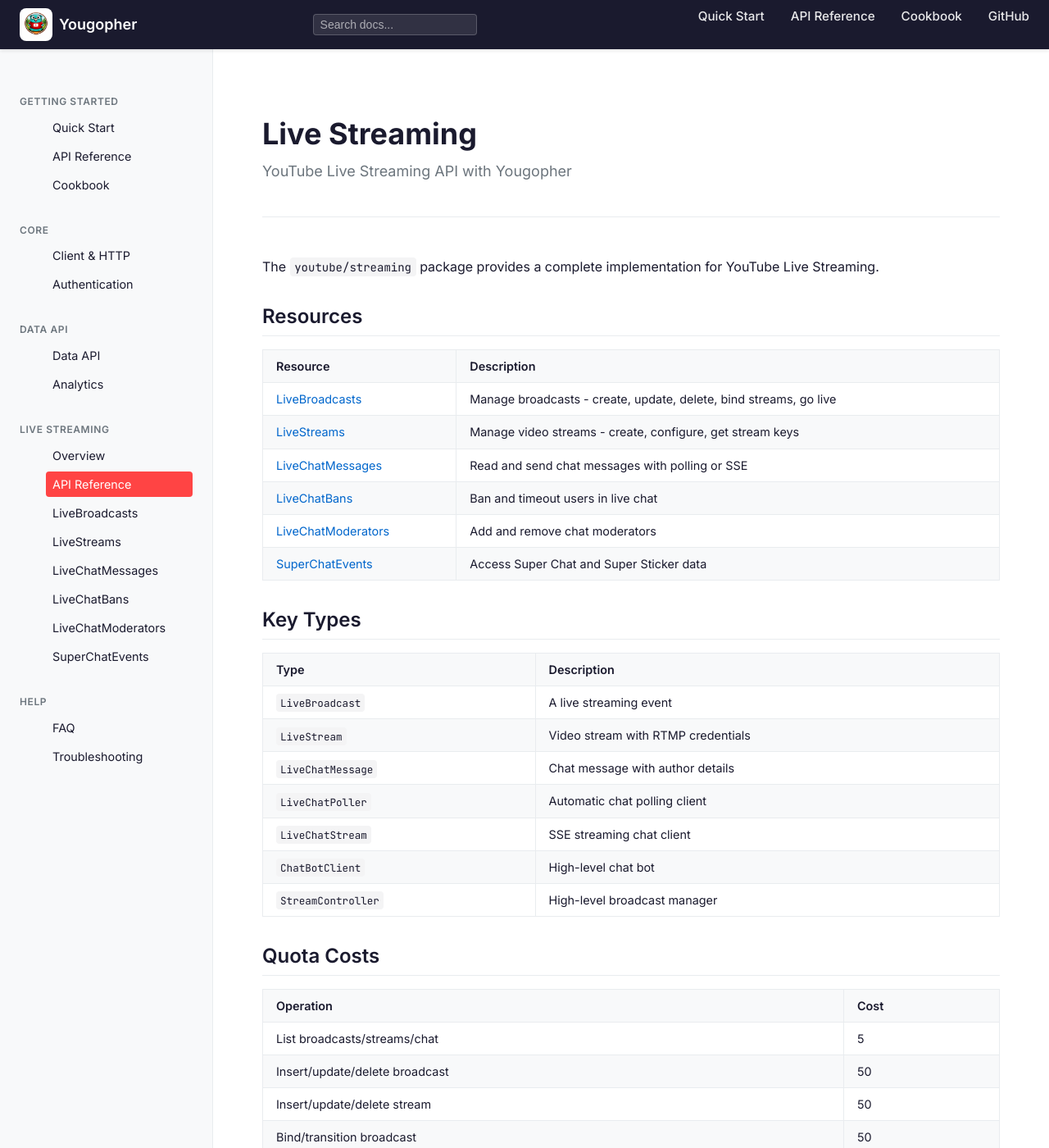
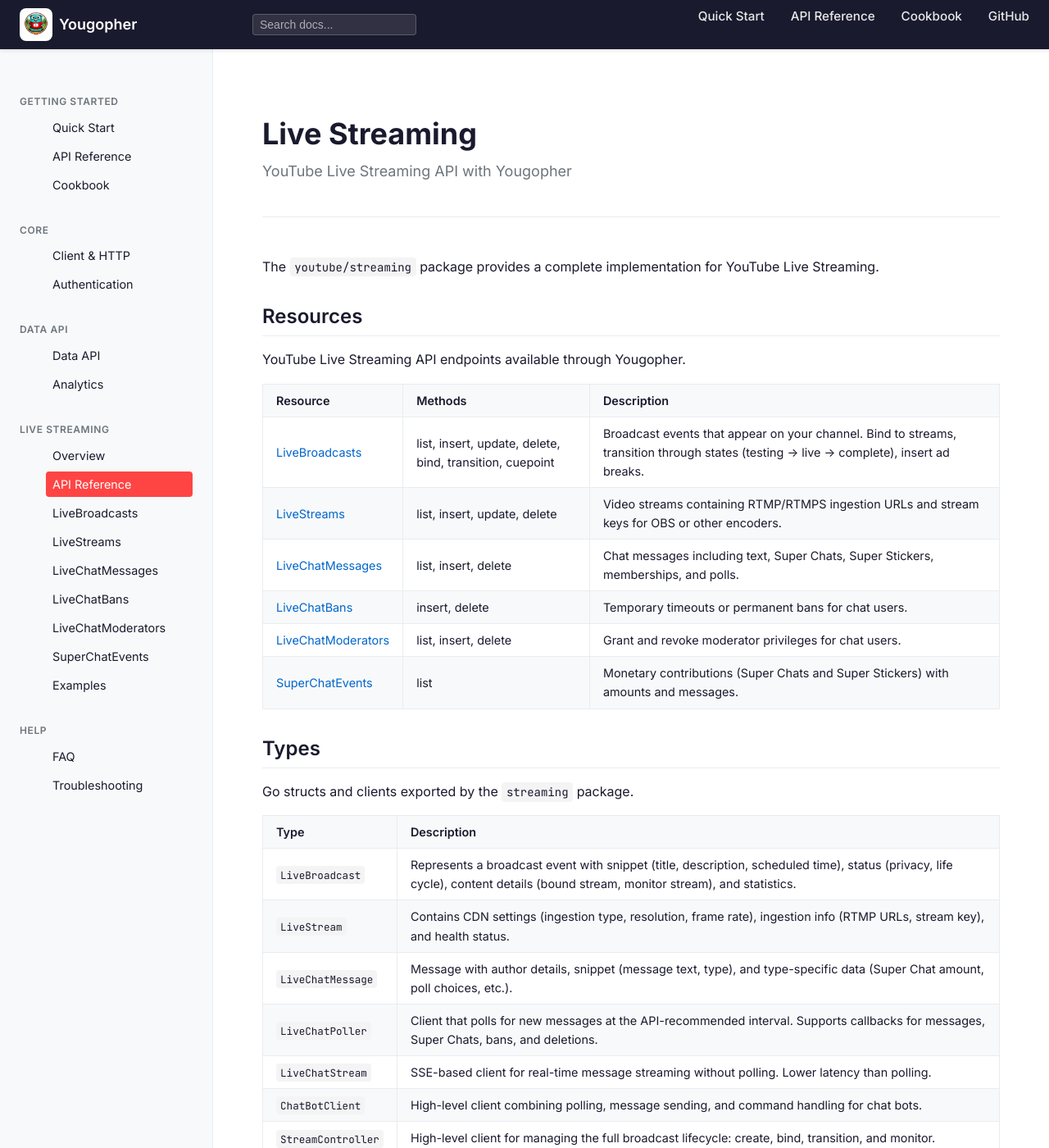
Before and after one commit to Its-donkey/yougopher, a Jekyll site: the page built from docs/live-streaming/index.md, in a window 1280 px wide and 1400 px high. Shown: the whole window at 82% size. Built offline with Jekyll 4.4.1, drawn with Linux system fonts in a browser that asks for light colours; some of the changed text lies outside the part shown.

Commit message:
docs: add live streaming examples and improve documentation
- Add examples folder with chatbot and modbot documentation
- Add expandable Examples section to sidebar navigation
- Improve setup/run instructions with clone and OAuth steps
- Update live-streaming index with detailed Resources and Types tables
- Remove non-programming best practices from cuepoint.md
- Restore programming-related best practices in insert.md
- Search field now hides at same breakpoint as sidebar (1024px)
- Search field aligned with sidebar edge
- Sidebar only highlights exact current page

```diff
--- a/docs/_layouts/default.html
+++ b/docs/_layouts/default.html
@@ -128,6 +128,13 @@
                 <li><a href="{{ '/live-streaming/SuperChatEvents/list' | relative_url }}">list</a></li>
               </ul>
             </li>
+            <li class="expandable">
+              <a href="{{ '/live-streaming/examples/' | relative_url }}" class="expandable-toggle">Examples</a>
+              <ul class="sub-nav">
+                <li><a href="{{ '/live-streaming/examples/chatbot' | relative_url }}">chatbot</a></li>
+                <li><a href="{{ '/live-streaming/examples/modbot' | relative_url }}">modbot</a></li>
+              </ul>
+            </li>
           </ul>
         </div>
 
--- a/docs/assets/css/main.css
+++ b/docs/assets/css/main.css
@@ -416,6 +416,10 @@ blockquote {
     display: none;
   }
 
+  .navbar-search {
+    display: none;
+  }
+
   .main-content {
     margin-left: 0;
     max-width: 100%;
@@ -485,9 +489,11 @@ blockquote {
 
 /* Search Box in Navbar */
 .navbar-search {
+  position: absolute;
+  left: var(--sidebar-width);
   display: flex;
   align-items: center;
-  margin-right: var(--spacing-lg);
+  padding-left: var(--spacing-2xl);
 }
 
 .navbar-search-input {
--- a/docs/live-streaming/index.md
+++ b/docs/live-streaming/index.md
@@ -8,35 +8,27 @@ The `youtube/streaming` package provides a complete implementation for YouTube L
 
 ## Resources
 
-| Resource | Description |
-|----------|-------------|
-| [LiveBroadcasts](LiveBroadcasts/) | Manage broadcasts - create, update, delete, bind streams, go live |
-| [LiveStreams](LiveStreams/) | Manage video streams - create, configure, get stream keys |
-| [LiveChatMessages](LiveChatMessages/) | Read and send chat messages with polling or SSE |
-| [LiveChatBans](LiveChatBans/) | Ban and timeout users in live chat |
-| [LiveChatModerators](LiveChatModerators/) | Add and remove chat moderators |
-| [SuperChatEvents](SuperChatEvents/) | Access Super Chat and Super Sticker data |
+YouTube Live Streaming API endpoints available through Yougopher.
 
-## Key Types
+| Resource | Methods | Description |
+|----------|---------|-------------|
+| [LiveBroadcasts](LiveBroadcasts/) | list, insert, update, delete, bind, transition, cuepoint | Broadcast events that appear on your channel. Bind to streams, transition through states (testing → live → complete), insert ad breaks. |
+| [LiveStreams](LiveStreams/) | list, insert, update, delete | Video streams containing RTMP/RTMPS ingestion URLs and stream keys for OBS or other encoders. |
+| [LiveChatMessages](LiveChatMessages/) | list, insert, delete | Chat messages including text, Super Chats, Super Stickers, memberships, and polls. |
+| [LiveChatBans](LiveChatBans/) | insert, delete | Temporary timeouts or permanent bans for chat users. |
+| [LiveChatModerators](LiveChatModerators/) | list, insert, delete | Grant and revoke moderator privileges for chat users. |
+| [SuperChatEvents](SuperChatEvents/) | list | Monetary contributions (Super Chats and Super Stickers) with amounts and messages. |
+
+## Types
+
+Go structs and clients exported by the `streaming` package.
 
 | Type | Description |
 |------|-------------|
-| `LiveBroadcast` | A live streaming event |
-| `LiveStream` | Video stream with RTMP credentials |
-| `LiveChatMessage` | Chat message with author details |
-| `LiveChatPoller` | Automatic chat polling client |
-| `LiveChatStream` | SSE streaming chat client |
-| `ChatBotClient` | High-level chat bot |
-| `StreamController` | High-level broadcast manager |
-
-## Quota Costs
-
-| Operation | Cost |
-|-----------|------|
-| List broadcasts/streams/chat | 5 |
-| Insert/update/delete broadcast | 50 |
-| Insert/update/delete stream | 50 |
-| Bind/transition broadcast | 50 |
-| Send/delete chat message | 50 |
-| Ban/unban user | 50 |
-| Add/remove moderator | 50 |
+| `LiveBroadcast` | Represents a broadcast event with snippet (title, description, scheduled time), status (privacy, life cycle), content details (bound stream, monitor stream), and statistics. |
+| `LiveStream` | Contains CDN settings (ingestion type, resolution, frame rate), ingestion info (RTMP URLs, stream key), and health status. |
+| `LiveChatMessage` | Message with author details, snippet (message text, type), and type-specific data (Super Chat amount, poll choices, etc.). |
+| `LiveChatPoller` | Client that polls for new messages at the API-recommended interval. Supports callbacks for messages, Super Chats, bans, and deletions. |
+| `LiveChatStream` | SSE-based client for real-time message streaming without polling. Lower latency than polling. |
+| `ChatBotClient` | High-level client combining polling, message sending, and command handling for chat bots. |
+| `StreamController` | High-level client for managing the full broadcast lifecycle: create, bind, transition, and monitor. |
```
Also changed, not shown: other parts of docs/_layouts/default.html (+5 -2 lines), docs/index.md (+4 -4 lines), docs/live-streaming/Examples/chatbot.md (added, +97 -0 lines), docs/live-streaming/Examples/index.md (added, +55 -0 lines), docs/live-streaming/Examples/modbot.md (added, +137 -0 lines), docs/live-streaming/LiveBroadcasts/cuepoint.md (+0 -7 lines), docs/live-streaming/LiveChatMessages/insert.md (+3 -3 lines).
